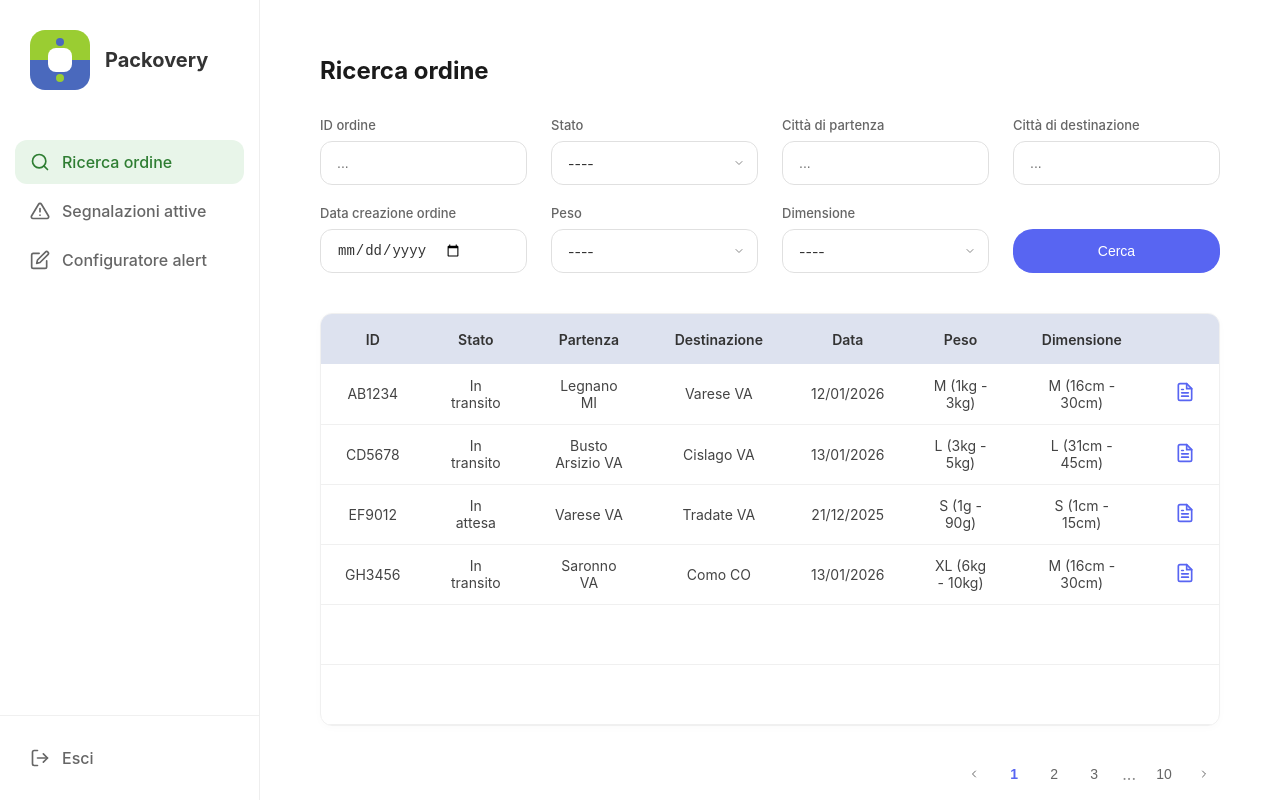
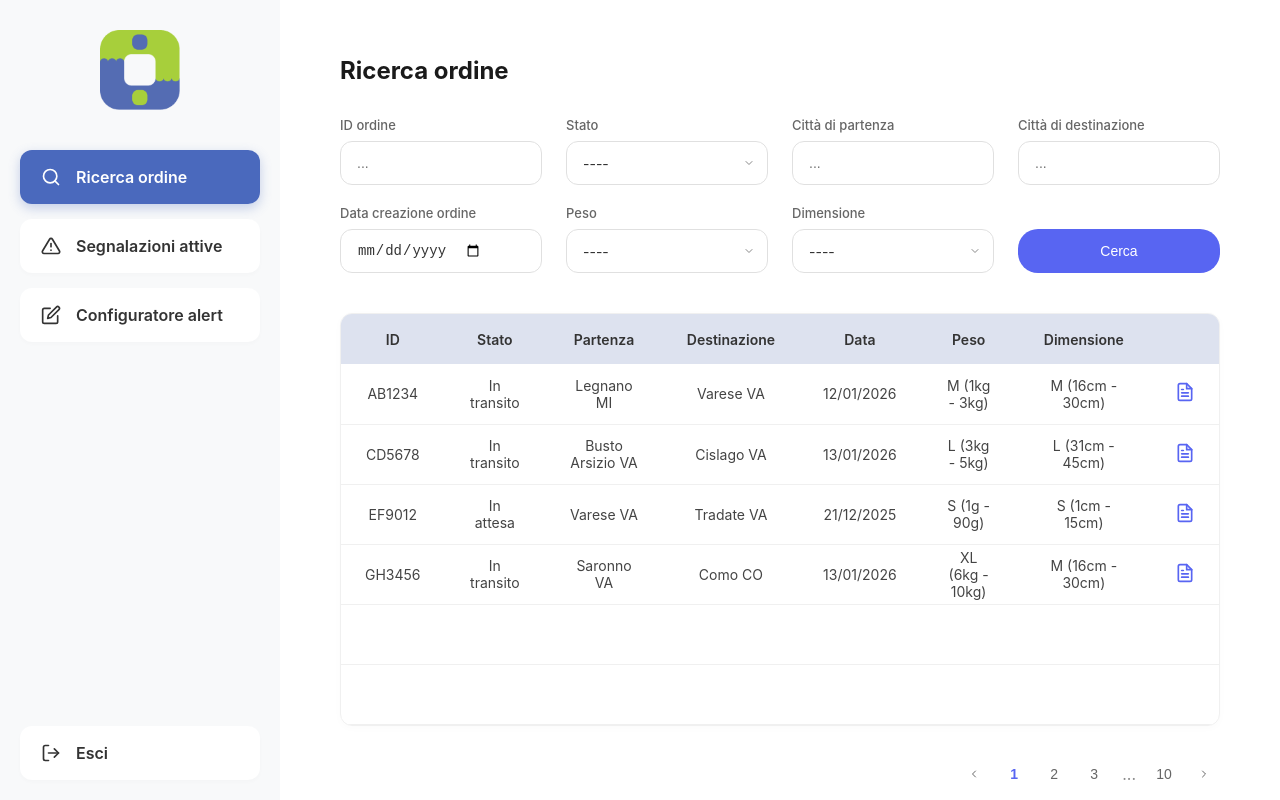
Before and after one commit to JFranciosi/packovery-frontend, an Angular app: page /order-search in a window 1280 px wide. Built offline with nearby package versions, Linux system fonts and the light colour scheme.

Commit message:
feat: implement sidebar component with navigation and update Angular CLI to v21.1.0, fixed style issues.

```diff
--- a/package.json
+++ b/package.json
@@ -36,7 +36,7 @@
   },
   "devDependencies": {
     "@angular/build": "^20.3.1",
-    "@angular/cli": "^20.3.1",
+    "@angular/cli": "^21.1.0",
     "@angular/compiler-cli": "^20.3.0",
     "@types/jasmine": "~5.1.0",
     "jasmine-core": "~5.9.0",
--- a/src/app/component/sidebar/sidebar.css
+++ b/src/app/component/sidebar/sidebar.css
@@ -3,14 +3,16 @@
     top: 0;
     left: 0;
     bottom: 0;
-    width: 260px;
-    background-color: white;
+    width: 280px;
+    background-color: #F8F9FA;
     z-index: 1000;
     transform: translateX(-100%);
     transition: transform 0.3s ease;
     display: flex;
     flex-direction: column;
-    border-right: 1px solid #eee;
+    border-right: none;
+    padding: 20px;
+    box-sizing: border-box;
 }
 
 .sidebar.open {
@@ -26,70 +28,75 @@
 }
 
 .logo-container {
-    padding: 30px;
+    padding: 10px 0 40px 0;
     display: flex;
+    justify-content: center;
     align-items: center;
-    gap: 15px;
-    margin-bottom: 20px;
 }
 
 .logo {
-    width: 60px;
-    height: 60px;
+    width: 80px;
+    height: 80px;
     display: flex;
     align-items: center;
     justify-content: center;
 }
 
-.logo-name {
-    font-size: 1.25rem;
-    font-weight: 700;
-    color: #333;
+.logo img {
+    width: 100%;
+    height: 100%;
+    object-fit: contain;
 }
 
 .nav-menu {
     flex: 1;
     display: flex;
     flex-direction: column;
-    padding: 0 15px;
-    gap: 5px;
+    gap: 15px;
 }
 
 .nav-item {
     display: flex;
     align-items: center;
-    padding: 12px 15px;
-    color: #666;
+    padding: 16px 20px;
+    color: #333;
+    background-color: white;
     text-decoration: none;
     border-radius: 12px;
     transition: all 0.2s;
-    font-weight: 500;
+    font-weight: 600;
     cursor: pointer;
+    box-shadow: 0 2px 4px rgba(0, 0, 0, 0.02);
+    border: 1px solid transparent;
+    user-select: none;
+    -webkit-user-select: none;
+    -moz-user-select: none;
+    -ms-user-select: none;
 }
 
 .nav-item:hover {
-    background-color: #f5f7fa;
-    color: #333;
+    transform: translateY(-1px);
+    box-shadow: 0 4px 8px rgba(0, 0, 0, 0.05);
 }
 
 .nav-item.active {
-    background-color: #E8F5E9;
-    color: #2E7D32;
+    background-color: #4A69BD;
+    color: white;
+    box-shadow: 0 4px 12px rgba(74, 105, 189, 0.3);
 }
 
 .nav-item .icon {
     display: flex;
     align-items: center;
     justify-content: center;
-    margin-right: 12px;
+    margin-right: 15px;
 }
 
 .sidebar-footer {
-    padding: 20px 15px;
-    border-top: 1px solid #f0f0f0;
+    padding-top: 20px;
+    margin-top: auto;
 }
 
-.logout-item:hover {
-    background-color: #FFF0F0;
-    color: #D32F2F;
+.nav-item svg {
+    stroke: currentColor;
 }
--- a/src/app/component/sidebar/sidebar.html
+++ b/src/app/component/sidebar/sidebar.html
@@ -1,16 +1,8 @@
 <aside class="sidebar" [class.open]="isOpen">
     <div class="logo-container">
         <div class="logo">
-            <svg width="60" height="60" viewBox="0 0 60 60" fill="none" xmlns="http://www.w3.org/2000/svg">
-                <rect width="60" height="60" rx="15" fill="white" />
-                <path d="M0 15C0 6.71573 6.71573 0 15 0H45C53.2843 0 60 6.71573 60 15V30H0V15Z" fill="#9ACD32" />
-                <path d="M0 30H60V45C60 53.2843 53.2843 60 45 60H15C6.71573 60 0 53.2843 0 45V30Z" fill="#4A69BD" />
-                <rect x="18" y="18" width="24" height="24" rx="8" fill="white" />
-                <circle cx="30" cy="12" r="4" fill="#4A69BD" />
-                <circle cx="30" cy="48" r="4" fill="#9ACD32" />
-            </svg>
+            <img src="pittogramma-packovery-1.png" alt="Packovery Logo">
         </div>
-        <div class="logo-name">Packovery</div>
     </div>
 
     <nav class="nav-menu">
--- a/src/styles.css
+++ b/src/styles.css
@@ -18,4 +18,5 @@ body {
     margin: 0;
     padding: 0;
     overflow: hidden;
+    user-select: none;
 }
```
Also changed, not shown: public/pittogramma-packovery-1.png (renamed from public/pittogramma-packovery 1.png), 1 other file (tests, documents, lock files or other folders).
